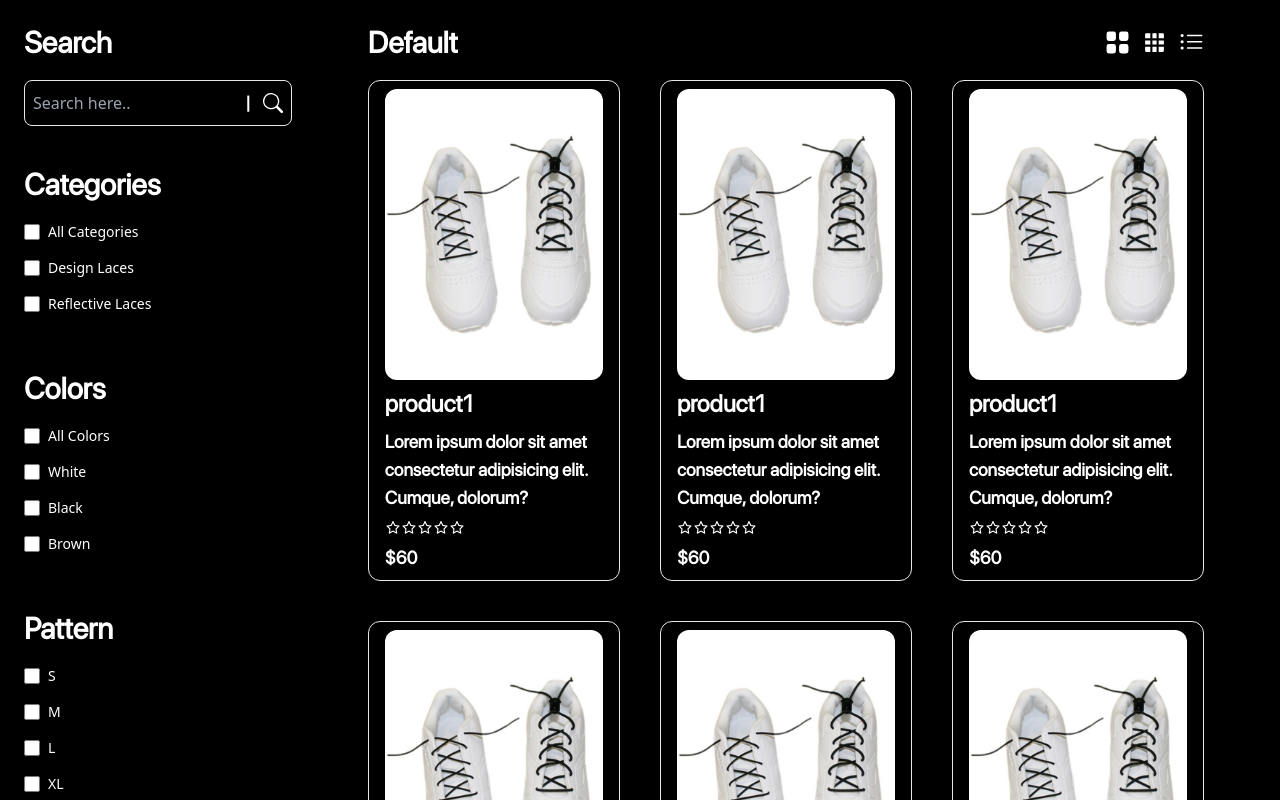
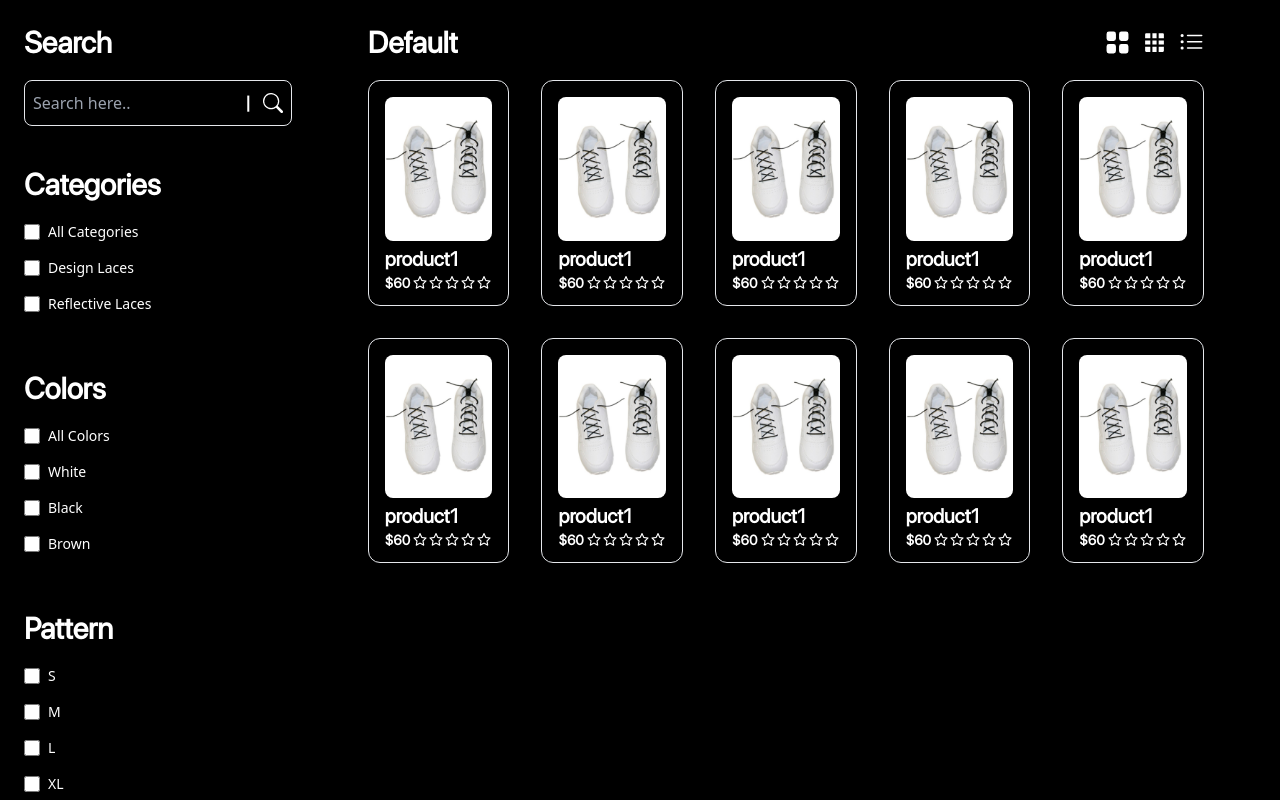
Before and after one commit to AnshuPathak-88825/sneakace, a Next.js app: page /products in a window 1280 px wide. Both pictures are taken after a click on the icon 1154 px from the left and 42 px from the top of the page. Shown: the top 800 px of the page. Built offline with nearby package versions, Linux system fonts and the light colour scheme.

Commit message:
grid view variation done

```diff
--- a/components/ProductCard.jsx
+++ b/components/ProductCard.jsx
@@ -4,25 +4,71 @@ import { BsBoxArrowInRight } from "react-icons/bs";
 import { AiOutlineEye } from "react-icons/ai";
 import { AiFillStar, AiOutlineStar } from "react-icons";
 import Stars from "./Stars";
-const ProductCard = ({ img, label, desc, rating, price }) => {
+const ProductCard = ({ img, label, desc, rating, price, gridstate }) => {
+  console.log(gridstate);
+
   return (
-    <div className="px-4 border border-gray-200 rounded-xl max-w-[400px]">
+    <div>
+      {gridstate === "list" ? (
+        <div>
+          <div className="flex flex-col rounded-md mt-4  w-[60vw] h-[35vh] border-2">
+            <div className="left">
+              <Image
+                className={` cursor-pointer border-2 m-5`}
+                src={img}
+                alt={label}
+                width={140}
+                height={140}
+              />
+              <div className="absolute flex items-center justify-center -bottom-10 opacity-100 group-hover:opacity-0 transition-all ease-in duration-300 border-2">
+                <Image
+                  src={img}
+                  alt={label}
+                  width={140}
+                  height={140}
+                  className={`rounded-2xl inline-block p-2 cursor-pointer `}
+                />
+
+                <div className="flex items-center gap-3 absolute ">
+                  <div className="p-2 rounded-full bg-secondary text-background cursor-pointer">
+                    <BsBoxArrowInRight size={30} className="text-background" />
+                  </div>
+
+                  <div className="p-2 rounded-full bg-secondary text-background cursor-pointer">
+                    <AiOutlineEye size={30} className="text-background" />
+                  </div>
+                </div>
+              </div>
+            </div>
+            <div className="right"></div>
+          </div>
+        </div>
+      ) : (
+        <div
+          className={` ${
+            gridstate === "big" ? "px-4 max-w-[400px]" : "px-1 max-w-[300px]"
+          }
+     border border-gray-200 rounded-xl `}
+        >
           <div className="group relative overflow-hidden mt-2 rounded-xl">
             <Image
-          className="w-full h-auto cursor-pointer"
+              className={`h-auto cursor-pointer
+          ${gridstate === "big" ? "w-full h-full" : "w-[40%] h-[40%]"}`}
               src={img}
               alt={label}
               width={200}
-          height={300}
+              height={200}
             />
 
-        <div className="absolute flex items-center justify-center -bottom-10 opacity-0 group-hover:opacity-100 transition-all ease-in duration-300">
+            <div className="absolute flex items-center justify-center -bottom-10 opacity-0 group-hover:opacity-100 transition-all ease-in duration-300 border-2">
               <Image
                 src={img}
                 alt={label}
                 width={300}
-            height={300}
-            className="w-[400px] rounded-2xl inline-block p-2 cursor-pointer "
+                height={200}
+                className={`
+            ${gridstate === "big" ? "w-[400px]" : "w-[50]"}
+             rounded-2xl inline-block p-2 cursor-pointer `}
               />
               <div className="flex items-center gap-3 absolute ">
                 <div className="p-2 rounded-full bg-secondary text-background cursor-pointer">
@@ -36,12 +82,36 @@ const ProductCard = ({ img, label, desc, rating, price }) => {
             </div>
           </div>
 
-      <div className="space-y-2 py-2 cursor-pointer">
-        <p className="text-2xl">{label}</p>
-        <p className="text-lg">{desc}</p>
+          <div
+            className={`
+      ${gridstate === "big" ? "py-2" : "py-1"}
+      space-y-2 cursor-pointer`}
+          >
+            <p
+              className={`
+        ${gridstate === "big" ? "text-2xl" : "text-xl"}
+        `}
+            >
+              {label}
+            </p>
+            <p
+              className={`
+        ${gridstate === "big" ? "text-lg" : "text-sm"}
+        `}
+            >
+              {desc}
+            </p>
             <Stars stars={rating} />
-        <p className="text-lg">{price}</p>
+            <p
+              className={`
+        ${gridstate === "big" ? "text-lg" : "text-sm"}
+        `}
+            >
+              {price}
+            </p>
           </div>
+        </div>
+      )}
     </div>
   );
 };
--- /dev/null
+++ b/components/ProductCards/BigCard.jsx
@@ -0,0 +1,46 @@
+import React from "react";
+import { BsBoxArrowInRight } from "react-icons/bs";
+import { AiOutlineEye } from "react-icons/ai";
+import { AiFillStar, AiOutlineStar } from "react-icons";
+import Image from "next/image";
+import Stars from "../Stars.jsx";
+
+const BigCard = ({ img, label, desc, rating, price }) => {
+  return (
+    <div className="px-4 py-2 max-w-[400px] border border-gray-200 rounded-xl ">
+      <div className="group relative overflow-hidden mt-2 rounded-lg">
+        <Image
+          className={`cursor-pointer w-full h-full`}
+          src={img}
+          alt={label}
+          width={200}
+          height={200}
+        />
+        <div className="absolute flex items-center justify-center top-[50%] left-[50%] opacity-0 group-hover:opacity-100 transition-all ease-in duration-300">
+          <div className="flex items-center gap-3 absolute ">
+            <div className="p-2 rounded-full bg-secondary text-background cursor-pointer">
+              <BsBoxArrowInRight size={30} className="text-background" />
+            </div>
+
+            <div className="p-2 rounded-full bg-secondary text-background cursor-pointer">
+              <AiOutlineEye size={30} className="text-background" />
+            </div>
+          </div>
+        </div>
+      </div>
+
+      <div className={`py-2 space-y-2 cursor-pointer`}>
+        <p className="text-3xl">{label}</p>
+        <div className="flex flex-row justify-between items-center">
+        <p className="text-xl">{price}</p>
+          <Stars stars={rating} />
+
+        </div>
+
+        <p className="text-lg">{desc}</p>
+      </div>
+    </div>
+  );
+};
+
+export default BigCard;
--- /dev/null
+++ b/components/ProductCards/ListCard.jsx
@@ -0,0 +1,44 @@
+import Image from "next/image";
+import React from "react";
+import { BsBoxArrowInRight } from "react-icons/bs";
+import { AiOutlineEye } from "react-icons/ai";
+import { AiFillStar, AiOutlineStar } from "react-icons";
+import Stars from "../Stars";
+const ListCard = ({ img, label, desc, rating, price }) => {
+  return (
+    <div className="rounded-xl mb-4  lg:w-[60vw] max-h-[35vh] border-2">
+      <div className=" flex flex-row  ">
+        <div className=" min-w-[120px]">
+          <Image
+            className={` cursor-pointer p-5 rounded-lg`}
+            src={img}
+            alt={label}
+            width={140}
+            height={140}
+          />
+        </div>
+        <div className="py-5 ">
+          <div className="flex h-full flex-col justify-around">
+            <p className="text-xl md:text-3xl">{label}</p>
+            <p className="text-sm md:text-xl">{price}</p>
+            <p className="text-sm md:text-sm">{desc}</p>
+            <Stars stars={rating} />
+
+            <div className="flex flex-row gap-2 ">
+            <div className="p-2 rounded-lg bg-secondary text-background cursor-pointer">
+              <BsBoxArrowInRight size={16} className="text-background" />
+            </div>
+
+            <div className="p-2 rounded-lg bg-secondary text-background cursor-pointer">
+              <AiOutlineEye size={16} className="text-background" />
+            </div>
+            </div>
+          </div>
+        </div>
+
+      </div>
+    </div>
+  );
+};
+
+export default ListCard;
--- /dev/null
+++ b/components/ProductCards/SmallCard.jsx
@@ -0,0 +1,43 @@
+import React from "react";
+import { BsBoxArrowInRight } from "react-icons/bs";
+import { AiOutlineEye } from "react-icons/ai";
+import { AiFillStar, AiOutlineStar } from "react-icons";
+import Image from "next/image";
+import Stars from "../Stars.jsx";
+const SmallCard = ({ img, label, desc, rating, price }) => {
+  return (
+    <div className="px-4 py-2 max-w-[400px] border border-gray-200 rounded-xl ">
+      <div className="group relative overflow-hidden mt-2 rounded-lg">
+        <Image
+          className={`cursor-pointer w-full h-full`}
+          src={img}
+          alt={label}
+          width={200}
+          height={200}
+        />
+
+        <div className="absolute flex items-center justify-center top-[50%] left-[50%] opacity-0 group-hover:opacity-100 transition-all ease-in duration-300">
+          <div className="flex items-center gap-2 absolute ">
+            <div className="p-2 rounded-full bg-secondary text-background cursor-pointer">
+              <BsBoxArrowInRight size={20} className="text-background" />
+            </div>
+
+            <div className="p-2 rounded-full bg-secondary text-background cursor-pointer">
+              <AiOutlineEye size={20} className="text-background" />
+            </div>
+          </div>
+        </div>
+      </div>
+
+      <div className={`py-1 cursor-pointer`}>
+        <p className="text-xl">{label}</p>
+        <div className="flex flex-row justify-between items-center">
+          <p className="text-sm">{price}</p>
+          <Stars stars={rating} />
+        </div>
+      </div>
+    </div>
+  );
+};
+
+export default SmallCard;
--- a/package.json
+++ b/package.json
@@ -14,6 +14,7 @@
     "antd": "^5.12.1",
     "classnames": "^2.3.2",
     "framer-motion": "^10.16.14",
+    "mdb-react-ui-kit": "^7.0.0",
     "next": "14.0.0",
     "react": "^18",
     "react-dom": "^18",
--- a/sections/ProductDetail.jsx
+++ b/sections/ProductDetail.jsx
@@ -49,7 +49,7 @@ const ProductDetail = ({ProductVisible,setProductVisible}) => {
             <RxCross2 />
           </button>
         </div>
-        <div className="border border-grey-300 border-solid border"></div>
+        <div className="border-grey-300 border-solid border"></div>
 
         <div className="flex-1">
           <div className="max-w-full mx-auto flex flex-col lg:flex-row p-4 lg:p-8 bg-white rounded-lg">
--- a/sections/ProductGrid.jsx
+++ b/sections/ProductGrid.jsx
@@ -1,68 +1,119 @@
-import React from "react";
+import React, { useState } from "react";
 import { BsFillGridFill, BsListUl } from "react-icons/bs";
 import { RiGridFill } from "react-icons/ri";
 import { products } from "../data/ProductsData";
 import ProductCard from "../components/ProductCard";
+import BigCard from "../components/ProductCards/BigCard";
+import SmallCard from "../components/ProductCards/SmallCard";
+import ListCard from "../components/ProductCards/ListCard";
+
+
 import { BsBoxArrowInRight } from "react-icons/bs";
 import { AiOutlineEye } from "react-icons/ai";
 import Link from "next/link";
 import Image from "next/image";
+
+
+
 const ProductGrid = () => {
+  const [gridstate, setGridstate] = useState("big");
+
+
+
+
+  const handlebigtile = () => {
+    setGridstate("big");
+  };
+  const handlesmalltile = () => {
+    setGridstate("small");
+  };
+  const handlelist = () => {
+    setGridstate("list");
+  };
+
+
+
+
   return (
-    <div className="flex-grow w-full p-3 px-16">
+    <div className="flex-grow w-full p-3 lg:px-16">
       <div className="flex items-center justify-between">
         <p>Default</p>
         <div className="flex items-center gap-3">
           <BsFillGridFill
             size={25}
+            onClick={handlebigtile}
             className="cursor-pointer hover:text-secondary"
           />
           <RiGridFill
+            onClick={handlesmalltile}
             size={25}
             className="cursor-pointer hover:text-secondary"
           />
-          <BsListUl size={25} className="cursor-pointer hover:text-secondary" />
+          <BsListUl
+            onClick={handlelist}
+            size={25}
+            className="cursor-pointer hover:text-secondary"
+          />
         </div>
       </div>
 
       <div className="flex items-center mt-5">
-        <div className="container mx-auto grid grid-cols-1 place-items-center sm:place-items-start sm:grid-cols-2 lg:grid-cols-3 xl:grid-cols-3 gap-10 xl:gap-x-10 xl:gap-y-10">
-          {products.map((item, index) => (
+        {gridstate === "big" && <div
+        className="container mx-auto grid grid-cols-1 place-items-center sm:place-items-start sm:grid-cols-2 lg:grid-cols-3 xl:grid-cols-3 gap-10 xl:gap-x-10 xl:gap-y-10"
+        >
+
+{products.map((item, index) => (
             <Link href={`/products/${item.id}`} key={index}>
               <div className="">
-                <ProductCard
+                <BigCard
                   img={item.photo}
                   label={item.label}
                   desc={item.desc}
                   rating={item.rating}
                   price={item.price}
                 />
-
-                {/* <div className="absolute flex items-center justify-center -bottom-10 opacity-0 group-hover:opacity-100 transition-all ease-in duration-300">
-                    <Image
-                      src={item.photo2}
-                      alt={item.id}
-                      width={300}
-                      height={300}
-                      className="w-[400px] rounded-2xl inline-block p-2 cursor-pointer "
-                    />
-                    <div className="flex items-center gap-3 absolute ">
-                      <div className="p-2 rounded-full bg-secondary text-background cursor-pointer">
-                        <BsBoxArrowInRight
-                          size={30}
-                          className="text-background"
-                        />
-                      </div>
-
-                      <div className="p-2 rounded-full bg-secondary text-background cursor-pointer">
-                        <AiOutlineEye size={30} className="text-background" />
-                      </div>
-                    </div>
-                  </div> */}
               </div>
             </Link>
           ))}
-        </div>
+
+          </div>}
+
+
+
+          {gridstate === "small" && <div
+        className="container mx-auto grid grid-cols-1 place-items-center sm:place-items-start sm:grid-cols-3 lg:grid-cols-4 xl:grid-cols-5 gap-6 xl:gap-x-8 xl:gap-y-8"
+        >{products.map((item, index) => (
+            <Link href={`/products/${item.id}`} key={index}>
+              <div className="">
+                <SmallCard
+                  img={item.photo}
+                  label={item.label}
+                  desc={item.desc}
+                  rating={item.rating}
+                  price={item.price}
+                />
+              </div>
+            </Link>
+          ))}
+
+          </div>}
+          {gridstate === "list" && <div
+          className="flex flex-col "
+        >{products.map((item, index) => (
+            <Link href={`/products/${item.id}`} key={index}>
+              <div className="">
+                <ListCard
+                  img={item.photo}
+                  label={item.label}
+                  desc={item.desc}
+                  rating={item.rating}
+                  price={item.price}
+                />
+              </div>
+            </Link>
+          ))}
+
+          </div>}
       </div>
     </div>
   );
```
Also changed, not shown: sections/Testimonial.jsx (+27 -20 lines), 2 other files (tests, documents, lock files or other folders). Lines whose indentation alone changed are shown as unchanged.
